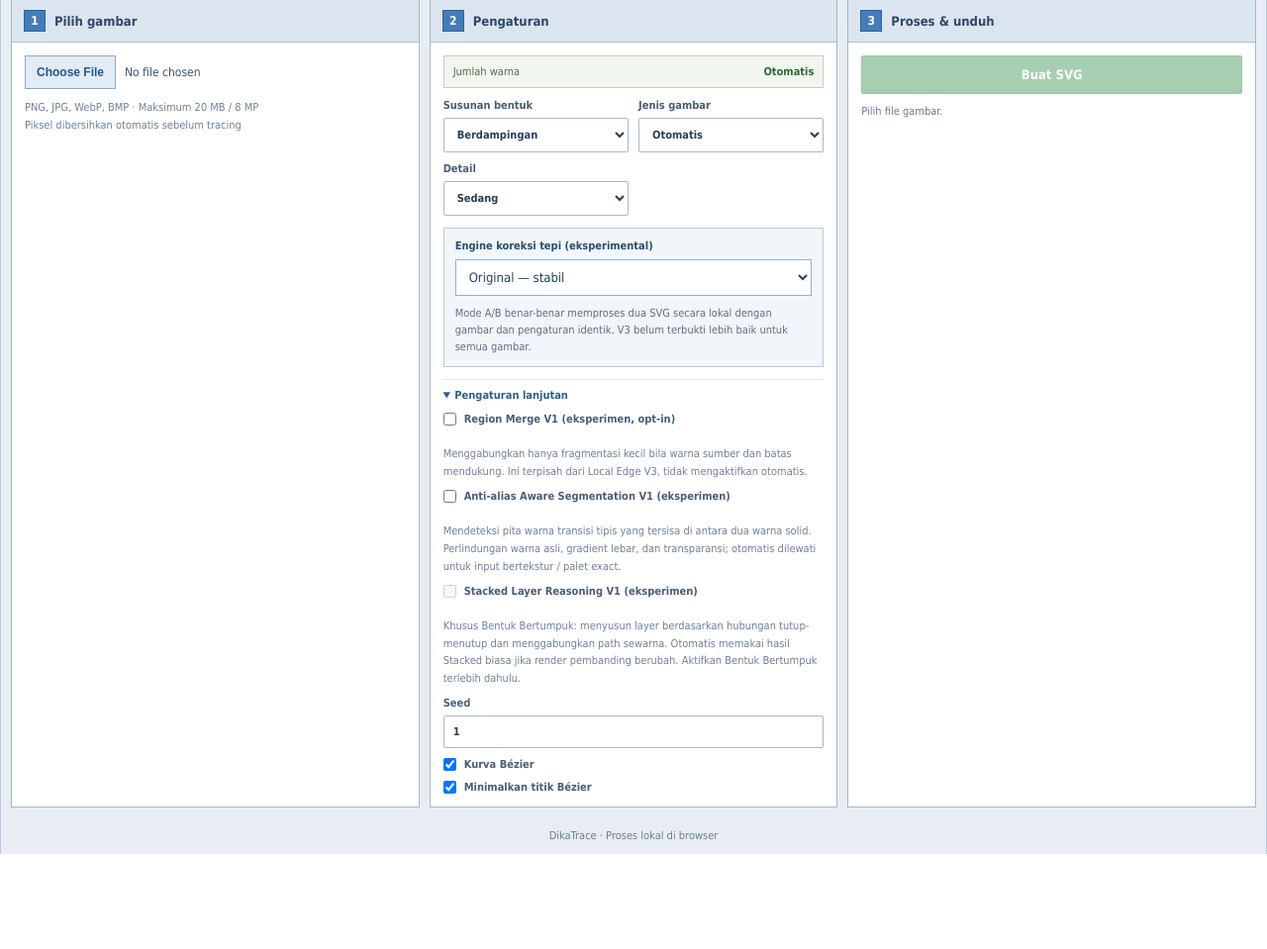
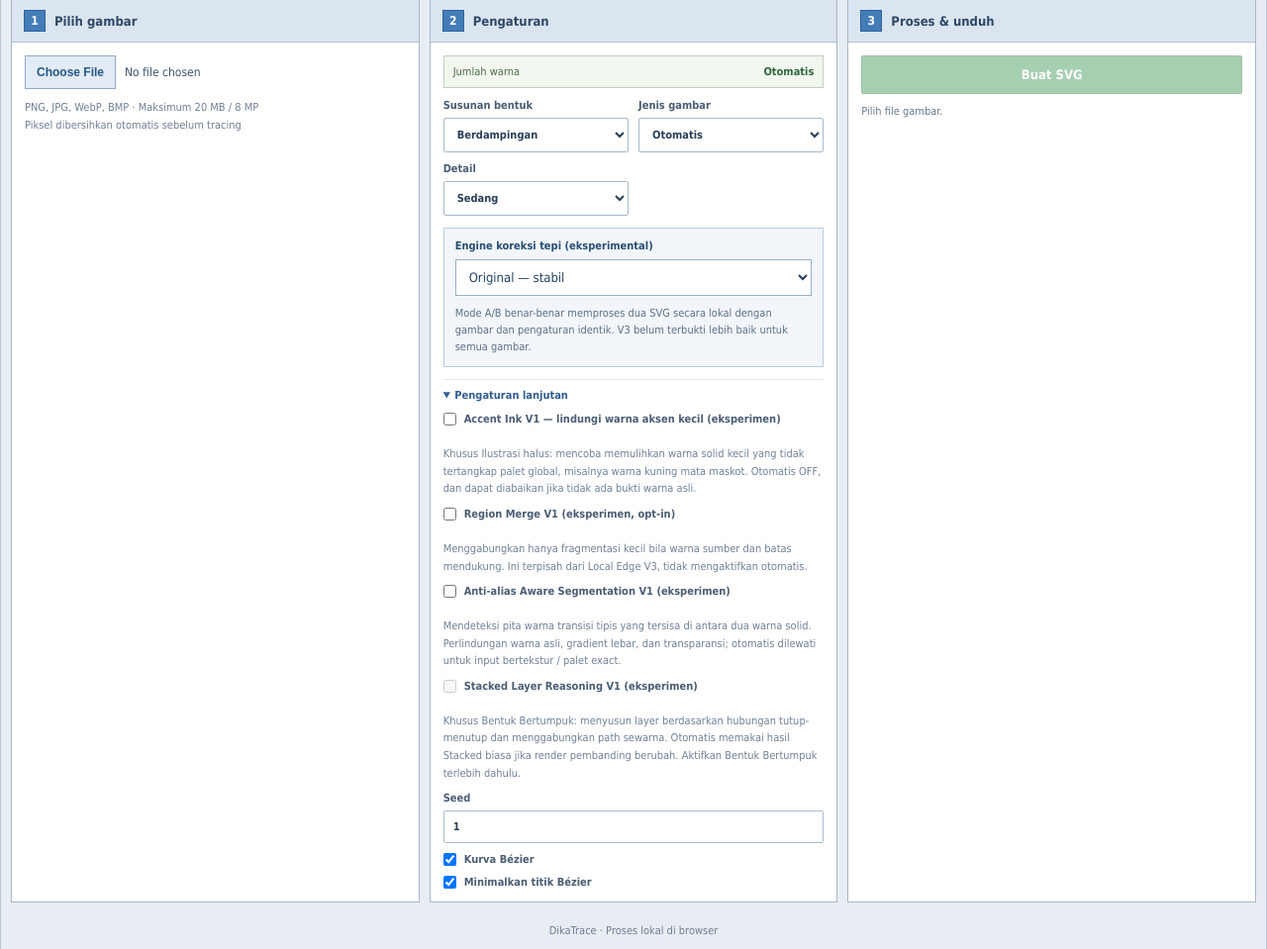
Before and after one commit to akidwush/Vectowasm, an ASP.NET Core app: page / in a window 1280 px wide, after a click on "Pengaturan lanjutan". Shown: the part 629-1588 px from the top of the page at 99% size. Before the commit the page ends 1492 px from the top, so only its background shows below. Run offline with ASP.NET Core 8, Linux system fonts and the light colour scheme.

Commit message:
feat(browser): opt-in Accent Ink V1 toggle for missing yellow eyes and source-supported detail

```diff
--- a/Vecto.Browser/Pages/Index.razor
+++ b/Vecto.Browser/Pages/Index.razor
@@ -133,6 +133,8 @@
                     <details class="advanced-options">
                         <summary>Pengaturan lanjutan</summary>
                         <div class="advanced-inside">
+                            <label class="check-option"><input type="checkbox" @bind="accentInkV1" disabled="@(running || loadingFile)" /> Accent Ink V1 — lindungi warna aksen kecil (eksperimen)</label>
+                            <p class="help-text">Khusus Ilustrasi halus: mencoba memulihkan warna solid kecil yang tidak tertangkap palet global, misalnya warna kuning mata maskot. Otomatis OFF, dan dapat diabaikan jika tidak ada bukti warna asli.</p>
                             <label class="check-option"><input type="checkbox" @bind="regionMergeV1" disabled="@(running || loadingFile)" /> Region Merge V1 (eksperimen, opt-in)</label>
                             <p class="help-text">Menggabungkan hanya fragmentasi kecil bila warna sumber dan batas mendukung. Ini terpisah dari Local Edge V3, tidak mengaktifkan otomatis.</p>
                             <label class="check-option"><input type="checkbox" @bind="antiAliasBandV1" disabled="@(running || loadingFile)" /> Anti-alias Aware Segmentation V1 (eksperimen)</label>
@@ -296,6 +298,7 @@
     private DetailLevel detail = DetailLevel.Medium;
     private AutoPaletteEstimate? autoEstimate;
     private int seed = 1;
+    private bool accentInkV1;
     private bool regionMergeV1;
     private bool antiAliasBandV1;
     private bool stackedLayerReasoningV1;
@@ -439,6 +442,7 @@
         EdgeCoverageThreshold = 0.5,
         LocalEdgeRefinementV3 = enableV3,
         RegionMergeV1 = regionMergeV1,
+        AccentInkV1 = accentInkV1,
         AntiAliasBandV1 = antiAliasBandV1,
         StackedLayerReasoningV1 = stackedLayerReasoningV1 && shapeMode == ShapeMode.Stacked
     };
@@ -526,6 +530,9 @@
             string mergeInfo = traceOptions.RegionMergeV1
                 ? $" · Region Merge V1: -{traced.Diagnostics.RegionMergeV1MergedRegions:N0} region / {traced.Diagnostics.RegionMergeV1ChangedPixels:N0} piksel"
                 : "";
+            string inkInfo = traceOptions.AccentInkV1
+                ? $" · Accent Ink V1: +{traced.Diagnostics.AccentInk.AddedCenters:N0} warna / {traced.Diagnostics.AccentInk.SampledSolidCorePixels:N0} sample core"
+                : "";
             string aaInfo = traceOptions.AntiAliasBandV1
                 ? traced.Diagnostics.AntiAliasBandsSkipped
                     ? " · Anti-alias Band V1: dilewati (exact/textured)"
@@ -541,7 +548,7 @@
             string v3Info = useV3
                 ? $" · Local Edge V3: {traced.Diagnostics.LocalEdgeV3MovedPoints:N0} titik digeser"
                 : " · Engine Original";
-            lastDiagnostics = $"{shapeInfo} · Deteksi otomatis{pixelInfo} · {traced.Diagnostics.TotalMs} ms · {traced.Diagnostics.RegionCount} regions · {traced.Diagnostics.NodeCount} nodes{fitStats} · {traced.Document.Palette.Count} colors{v3Info}{mergeInfo}{aaInfo}{stackedInfo}";
+            lastDiagnostics = $"{shapeInfo} · Deteksi otomatis{pixelInfo} · {traced.Diagnostics.TotalMs} ms · {traced.Diagnostics.RegionCount} regions · {traced.Diagnostics.NodeCount} nodes{fitStats} · {traced.Document.Palette.Count} colors{v3Info}{mergeInfo}{inkInfo}{aaInfo}{stackedInfo}";
 
             if (compare && originalTrace is not null && originalSvg is not null && originalOptions is not null)
             {
```
